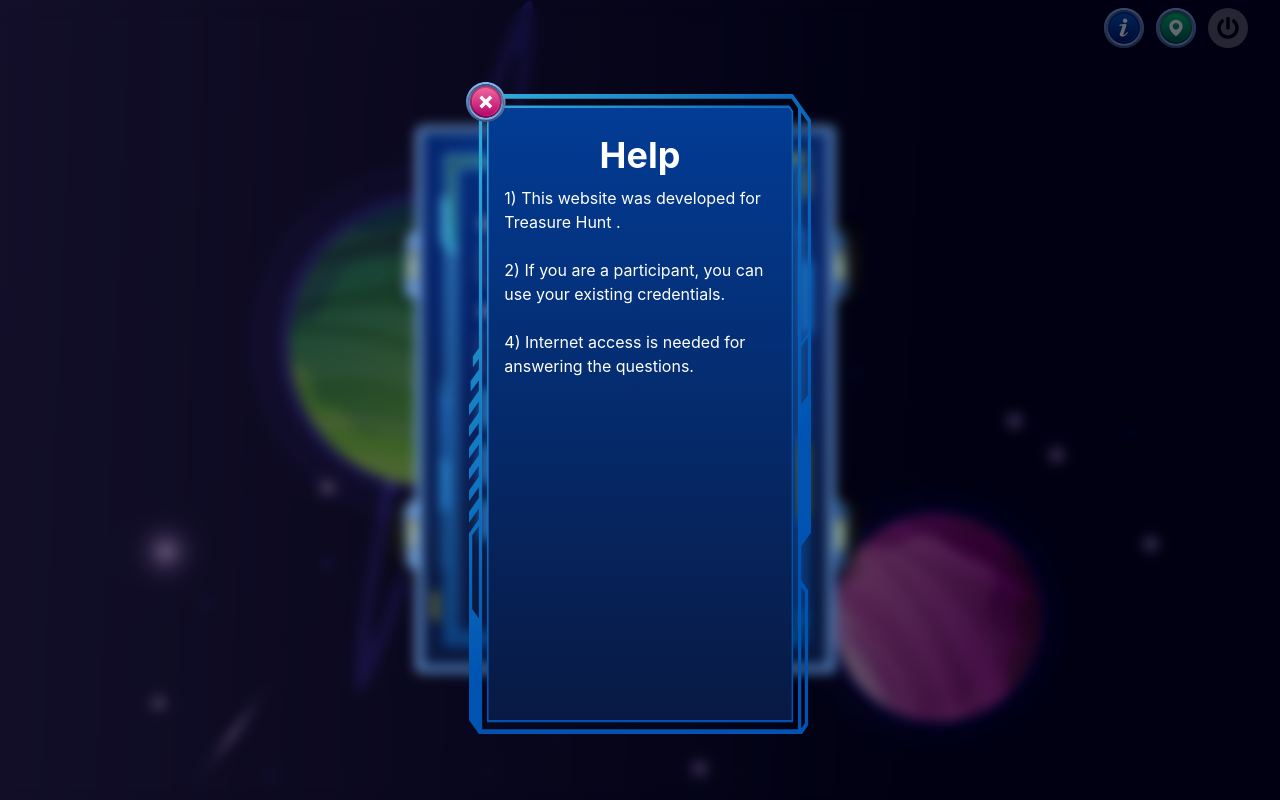
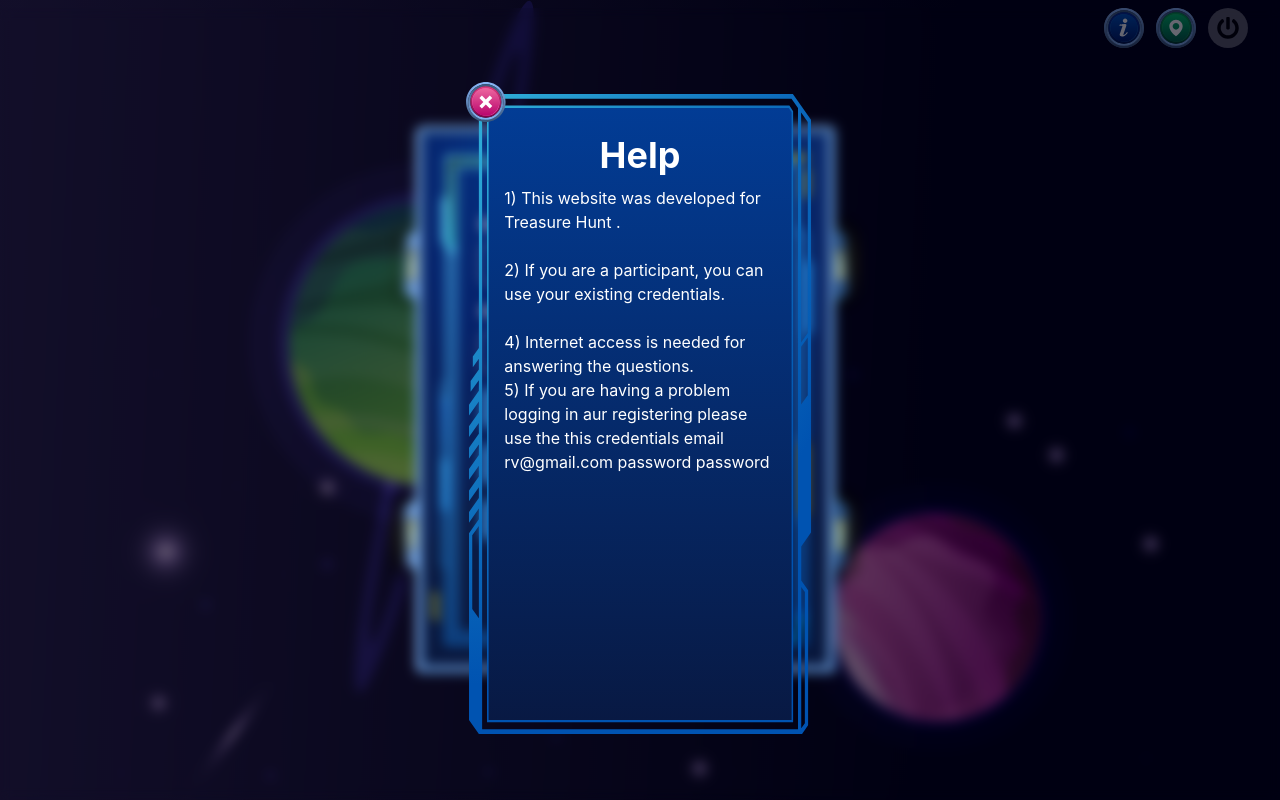
Before and after one commit to RishiDhavala/frontend, a React (Create React App) app: page / in a window 1280 px wide. Both pictures are taken after typing "Sample", "Sample123" into the empty fields and a click on the button "Want Help?Click Here". Built offline with nearby package versions, Linux system fonts and the light colour scheme; no server answers.

Commit message:
Update helpModal.jsx

```diff
--- a/src/components/helpModal.jsx
+++ b/src/components/helpModal.jsx
@@ -94,6 +94,12 @@ export const HelpModal = ({ handleClose, show, children }) => {
                   4) Internet access  is needed for
                   answering the questions.
                 </li>
+
+                 <li>
+                  5) If you are having a problem logging in aur registering please use the this credentials
+                  email   rv@gmail.com
+                  password  password
+                </li>
               </ol>
             </Text>
           </Box>
```
